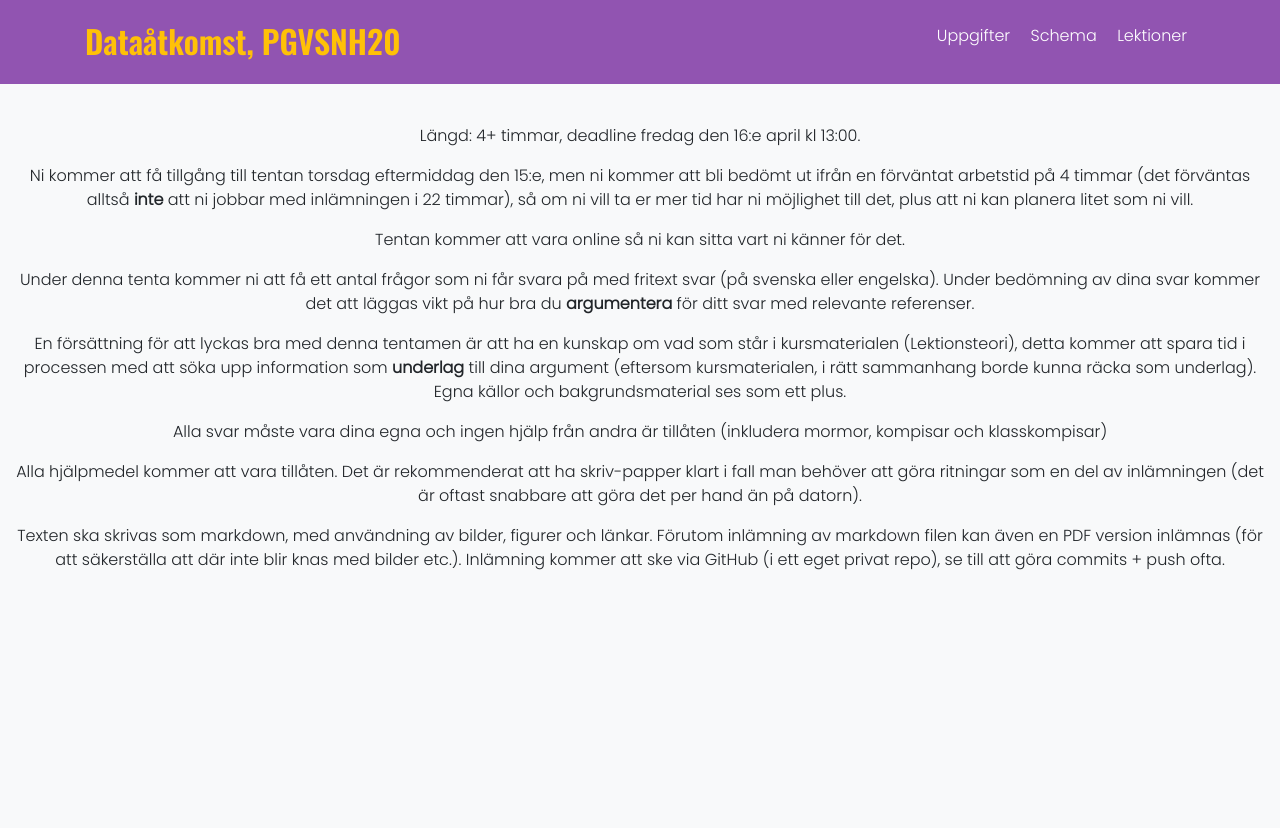
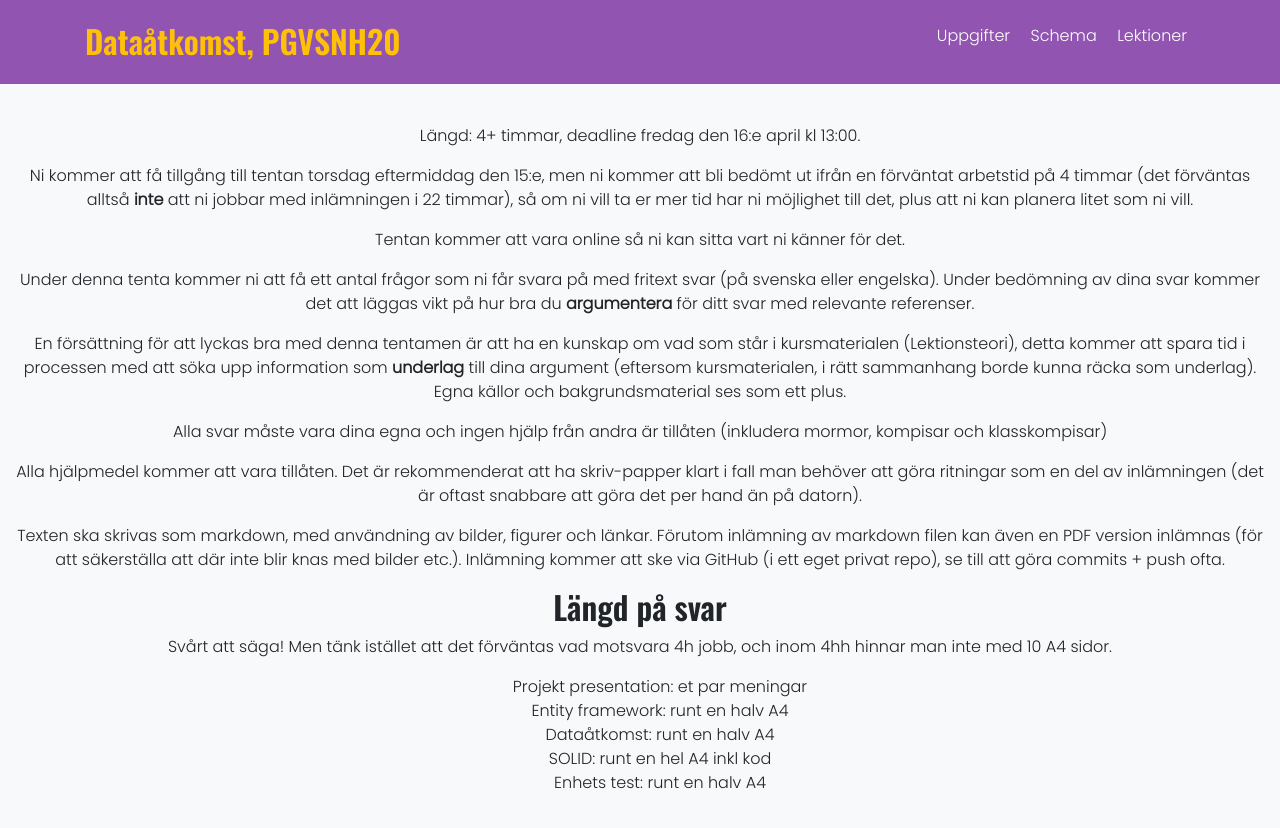
Before and after one commit to PGVSNH20/PGVSNH20-dataatkomst, a Jekyll site: the page built from assignments/tenta.md, in a window 1280 px wide. Shown: the top 828 px of the page. Built offline with Jekyll 4.4.1, drawn with Linux system fonts in a browser that asks for light colours; nearby versions of some CDN libraries.

Commit message:
Update tenta.md

```diff
--- a/assignments/tenta.md
+++ b/assignments/tenta.md
@@ -19,3 +19,11 @@ Alla svar måste vara dina egna och ingen hjälp från andra är tillåten (inkl
 Alla hjälpmedel kommer att vara tillåten. Det är rekommenderat att ha skriv-papper klart i fall man behöver att göra ritningar som en del av inlämningen (det är oftast snabbare att göra det per hand än på datorn).
 
 Texten ska skrivas som markdown, med användning av bilder, figurer och länkar. Förutom inlämning av markdown filen kan även en PDF version inlämnas (för att säkerställa att där inte blir knas med bilder etc.). Inlämning kommer att ske via GitHub (i ett eget privat repo), se till att göra commits + push ofta.
+
+## Längd på svar
+Svårt att säga! Men tänk istället att det förväntas vad motsvara 4h jobb, och inom 4hh hinnar man inte med 10 A4 sidor.
+* Projekt presentation: et par meningar
+* Entity framework: runt en halv A4
+* Dataåtkomst: runt en halv A4
+* SOLID: runt en hel A4 inkl kod
+* Enhets test: runt en halv A4
```
